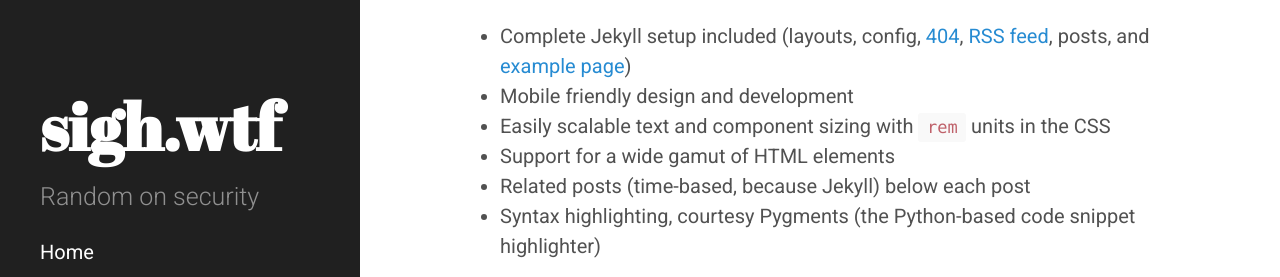
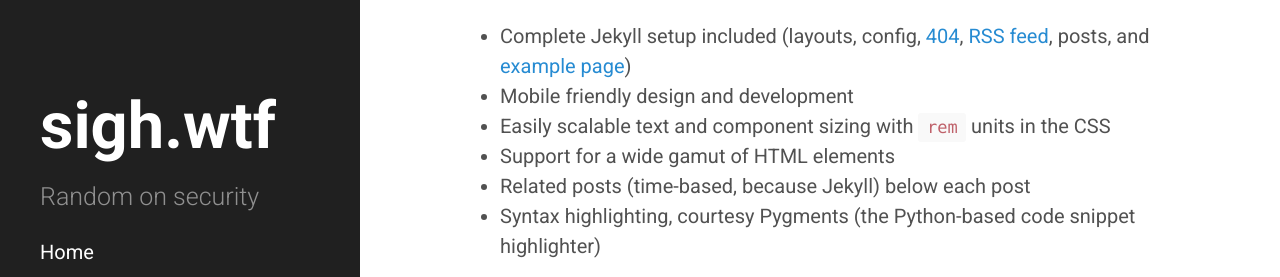
Before and after one commit to NoBlETi/NoBIETi.github.io, a Jekyll site: the page built from index.html, in a window 1280 px wide. Shown: the part 400-677 px from the top of the page. Built offline with Jekyll 4.4.1, drawn with Linux system fonts in a browser that asks for light colours; the list of posts is cut into pages by our own code.

Commit message:
Update hyde.css

```diff
--- a/public/css/hyde.css
+++ b/public/css/hyde.css
@@ -80,7 +80,7 @@ html {
 .sidebar-about h1 {
   color: #fff;
   margin-top: 0;
-  font-family: "Abril Fatface", serif;
+  font-family: 'Roboto', sans-serif;
   font-size: 3.25rem;
 }
 
```
